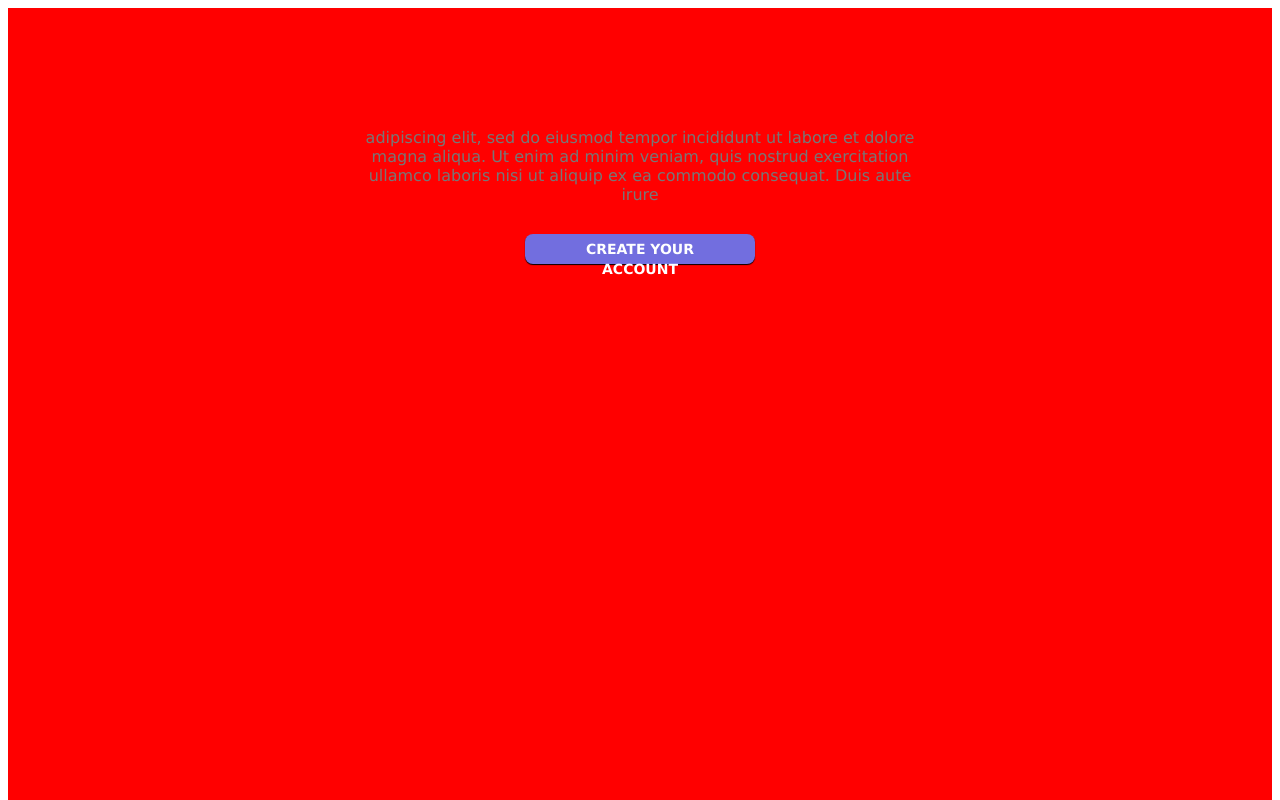
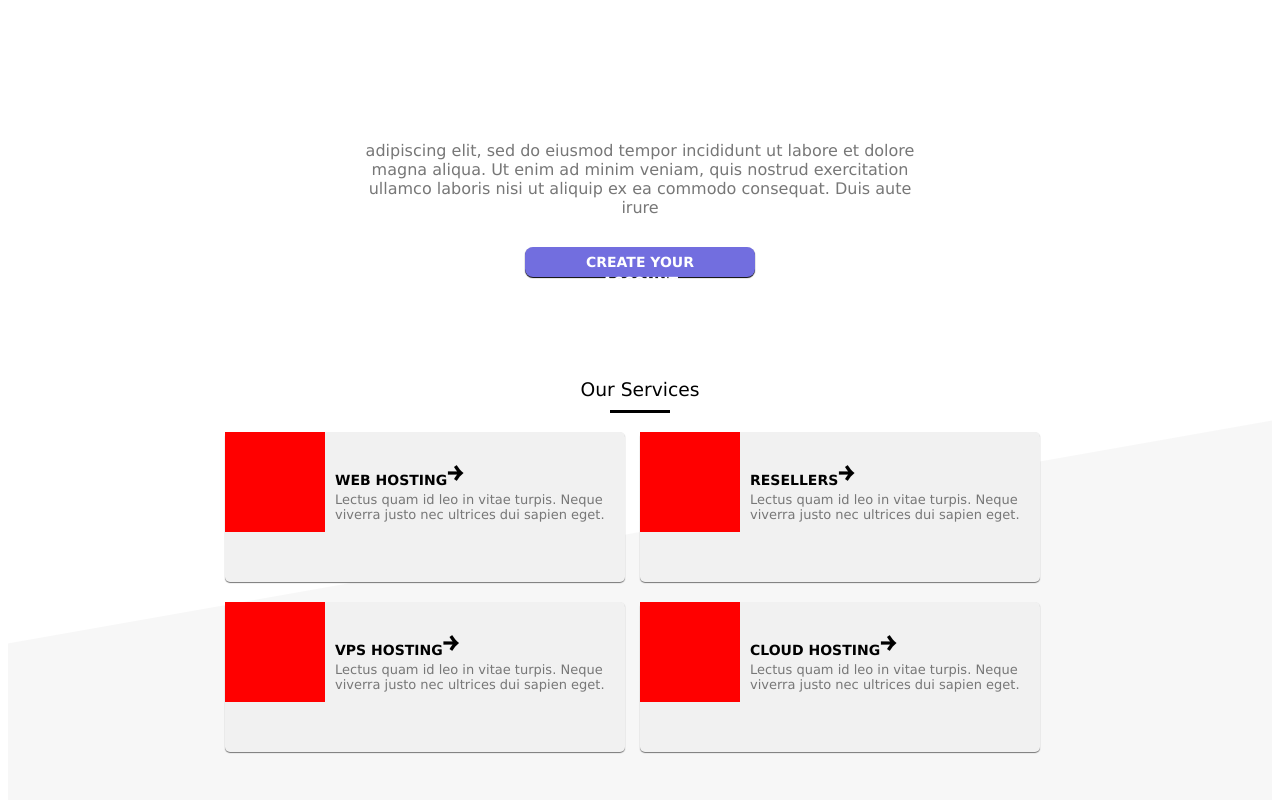
Before and after one commit to SauceDoctR914/Project-Landing-Page, a plain HTML site: page index.html in a window 1280 px wide. Shown: the part 800-1600 px from the top of the page. Drawn offline with Linux system fonts and the light colour scheme.

Commit message:
cards setup, next step button and contact

```diff
--- a/index.html
+++ b/index.html
@@ -39,10 +39,10 @@
             value="Search"
           />
         </form>
-      </div>
-      <div class="learn-how-container">
-        <span class="learn-how">Learn how we can enhance your business</span>
-        <a href="#main" class="down-arrow"></a>
+        <div class="learn-how-container">
+          <span class="learn-how">Learn how we can enhance your business</span>
+          <a href="#main" class="down-arrow"></a>
+        </div>
       </div>
     </header>
     <main class="main" id="main">
@@ -54,13 +54,42 @@
           irure
         </span>
         <a href="#" class="create-account-btn">create your account</a>
-      </div>
-      <div class="our-services-footer">
-        <div class="card box">
-          <div class="card 1"><span class="card 1 text"></span></div>
-          <div class="card 2"><span class="card 2 text"></span></div>
-          <div class="card 3"><span class="card 3 text"></span></div>
-          <div class="card 4"><span class="card 4 text"></span></div>
+        <div class="our-services-footer">
+          <h3 class="our-services-title">Our Services</h3>
+          <div class="card-box">
+            <div class="card one">
+              <h4 class="card-title">WEB HOSTING</h4>
+              <div class="image-div"></div>
+              <span class="card-one text"
+                >Lectus quam id leo in vitae turpis. Neque viverra justo nec
+                ultrices dui sapien eget.</span
+              >
+            </div>
+            <div class="card two">
+              <h4 class="card-title">RESELLERS</h4>
+              <div class="image-div"></div>
+              <span class="card-two text"
+                >Lectus quam id leo in vitae turpis. Neque viverra justo nec
+                ultrices dui sapien eget.</span
+              >
+            </div>
+            <div class="card three">
+              <h4 class="card-title">VPS HOSTING</h4>
+              <div class="image-div"></div>
+              <span class="card-three text"
+                >Lectus quam id leo in vitae turpis. Neque viverra justo nec
+                ultrices dui sapien eget.</span
+              >
+            </div>
+            <div class="card four">
+              <h4 class="card-title">CLOUD HOSTING</h4>
+              <div class="image-div"></div>
+              <span class="card-four text"
+                >Lectus quam id leo in vitae turpis. Neque viverra justo nec
+                ultrices dui sapien eget.</span
+              >
+            </div>
+          </div>
         </div>
       </div>
     </main>
--- a/style.css
+++ b/style.css
@@ -38,7 +38,8 @@
 .navbar {
   line-height: 6;
   position: relative;
-  margin: 0 5%;
+  margin: 0 10%;
+  min-width: 500px;
 }
 
 .my-web {
@@ -87,12 +88,16 @@
 }
 
 .text-box {
-  position: absolute;
+  position: relative;
+  display: block;
+  margin: 0 auto;
+  max-width: 500px;
+  min-height: 300px;
+  height: 50%;
   transform: translateY(50%);
-  margin-top: 40%;
-  bottom: 40%;
+  /* transform: translateY(50%);
   left: 50%;
-  transform: translate(-50%, -50%);
+  transform: translate(-50%, -50%); */
   text-align: center;
 }
 
@@ -105,7 +110,7 @@
 
 .heading-primary-main {
   display: block;
-  font-size: 40px;
+  font-size: 30px;
   font-weight: 500;
   /* letter-spacing: 5px; */
 }
@@ -115,23 +120,24 @@
 }
 .heading-primary-sub {
   display: inline-block;
-  font-size: 40px;
+  font-size: 30px;
   font-weight: 500;
   /* letter-spacing: 5px; */
 }
 form {
   text-align: center;
+  margin: 20px 0;
 }
 .search-field {
   border-radius: 10px;
-  width: 330px;
-  height: 50px;
+  width: 300px;
+  height: 40px;
   text-align: center;
   font-size: 14px;
   color: #000;
 }
 .btn-search {
-  height: 49.5px;
+  height: 39.5px;
   width: 100px;
   box-sizing: border-box;
   margin-left: 10px;
@@ -141,7 +147,7 @@ form {
 .learn-how-container {
   text-align: center;
   position: absolute;
-  bottom: 19%;
+  bottom: 0;
   display: flex;
   flex-direction: column;
   align-items: center;
@@ -177,7 +183,8 @@ form {
 /* MAIN */
 .main {
   height: 100vh;
-  background-color: red;
+  width: 100%;
+  background: linear-gradient(170deg, white 60.8%, #f7f7f7 60.9%);
   position: relative;
 }
 .main-heading-text {
@@ -185,17 +192,19 @@ form {
   top: 15%;
   left: 50%;
   transform: translateX(-50%);
-  width: 570px;
   text-align: center;
 }
 .main-heading-pgph {
+  margin: 0 10%;
   text-align: center;
   display: inline-block;
   font-size: 16px;
   color: #777;
+  width: 570px;
 }
 
 .create-account-btn {
+  display: inline-block;
   text-transform: uppercase;
   margin-top: 30px;
   line-height: 1.7;
@@ -212,6 +221,87 @@ form {
   line-height: 20px;
   height: 30px;
   background-color: #726edf;
+  margin-bottom: 10%;
+}
+.card-box {
+  text-align: center;
+  display: inline-grid;
+  grid-template-rows: repeat(2, 1fr);
+  grid-template-columns: repeat(4, 1fr);
+  width: 830px;
+  align-items: center;
+}
+.our-services-title {
+  color: black;
+  font-weight: 100;
+}
+.our-services-title:after {
+  content: "";
+  display: block;
+  margin: 0 auto;
+  width: 60px;
+  padding-top: 10px;
+  border-bottom: 3px solid black;
+}
+.card {
+  background-color: #f1f1f1;
+  border-radius: 5px;
+  width: 400px;
+  height: 150px;
+  box-shadow: 0 1px 1px #777;
+  margin-bottom: 20px;
+  position: relative;
+}
+.one {
+  grid-column-start: 1;
+  grid-column-end: 3;
+  grid-row: 1;
+}
+
+.two {
+  grid-column-start: 3;
+  grid-column-end: 5;
+  grid-row: 1;
+}
+.three {
+  grid-column-start: 1;
+  grid-column-end: 3;
+  grid-row: 2;
+}
+.four {
+  grid-column-start: 3;
+  grid-column-end: 5;
+  grid-row: 2;
+}
+
+.image-div {
+  margin: 0;
+  position: absolute;
+  left: 0;
+  top: 0;
+  background-color: red;
+  height: 100px;
+  width: 100px;
+}
+.card-title {
+  position: absolute;
+  color: black;
+  font-size: 14px;
+  top: 0%;
+  left: 110px;
+}
+.card-title:after {
+  content: "￫";
+  font-size: 30px;
+}
+.text {
+  text-align: left;
+  position: absolute;
+  left: 110px;
+  top: 40%;
+  color: #777;
+  font-weight: 100;
+  font-size: 13px;
 }
 
 /* FOOTER */
@@ -219,9 +309,3 @@ form {
   height: 30vh;
   background-color: black;
 }
-
-.card-box {
-  display: grid;
-  grid-template-rows: repeat(2, 1fr);
-  grid-template-columns: repeat(4, 1fr);
-}
```
